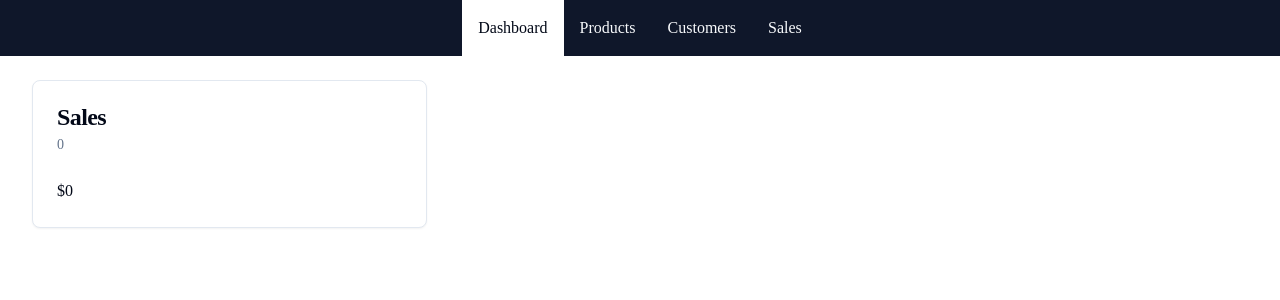
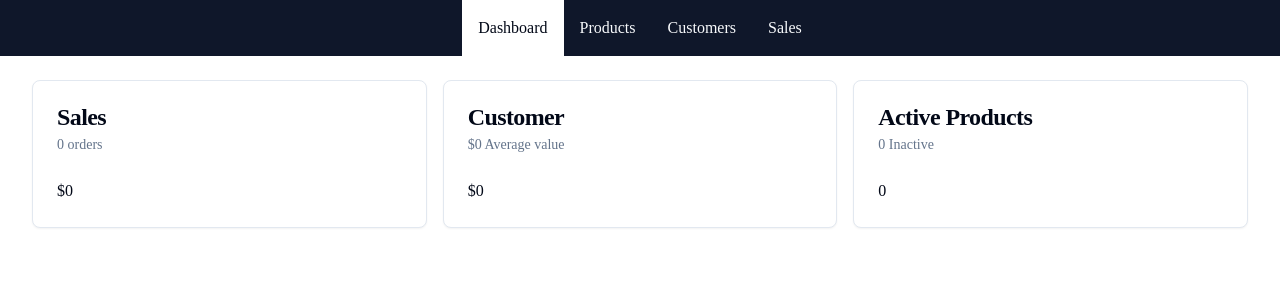
Before and after one commit to lasha-codes/prisma-ecommerce, a Next.js app: page /admin in a window 1280 px wide. Shown: the top 300 px of the page. Built offline with nearby package versions, Linux system fonts and the light colour scheme; no server answers; the database is empty.

Commit message:
getting data of the sales products customers on our dashboard sale and displaying them as cards

```diff
--- a/src/app/admin/page.tsx
+++ b/src/app/admin/page.tsx
@@ -20,14 +20,56 @@ const getSalesData = async () => {
   }
 }
 
+const getUserData = async () => {
+  const [userCount, orderData] = await Promise.all([
+    db.user.count(),
+    db.order.aggregate({
+      _sum: { pricePaidInCents: true },
+    }),
+  ])
+
+  return {
+    userCount,
+    averageValuePerUser:
+      userCount === 0
+        ? 0
+        : (orderData._sum.pricePaidInCents || 0) / userCount / 100,
+  }
+}
+
+const getProductData = async () => {
+  const [activeCount, inactiveCount] = await Promise.all([
+    db.product.count({ where: { isAvailableForPurchase: true } }),
+    db.product.count({ where: { isAvailableForPurchase: false } }),
+  ])
+
+  return { activeCount, inactiveCount }
+}
+
 const AdminDashboard = async () => {
-  const salesData = await getSalesData()
+  const [salesData, userData, productData] = await Promise.all([
+    getSalesData(),
+    getUserData(),
+    getProductData(),
+  ])
   return (
     <div className='grid grid-cols-1 md:grid-cols-2 lg:grid-cols-3 gap-4'>
       <DashboardCard
         title='Sales'
-        subtitle={formatNumber(salesData.numberOfSales)}
+        subtitle={`${formatNumber(salesData.numberOfSales)} orders`}
         body={formatCurrency(salesData.amount)}
+      />
+      <DashboardCard
+        title='Customer'
+        subtitle={`${formatCurrency(
+          userData.averageValuePerUser
+        )} Average value`}
+        body={formatCurrency(userData.userCount)}
+      />
+      <DashboardCard
+        title='Active Products'
+        subtitle={`${formatNumber(productData.inactiveCount)} Inactive`}
+        body={formatNumber(productData.activeCount)}
       />
     </div>
   )
```
